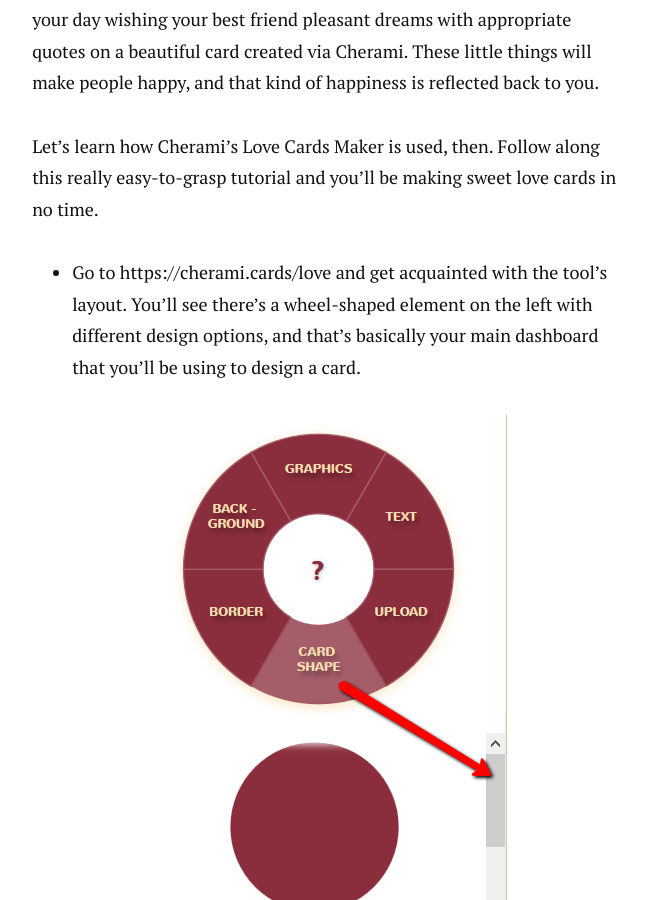
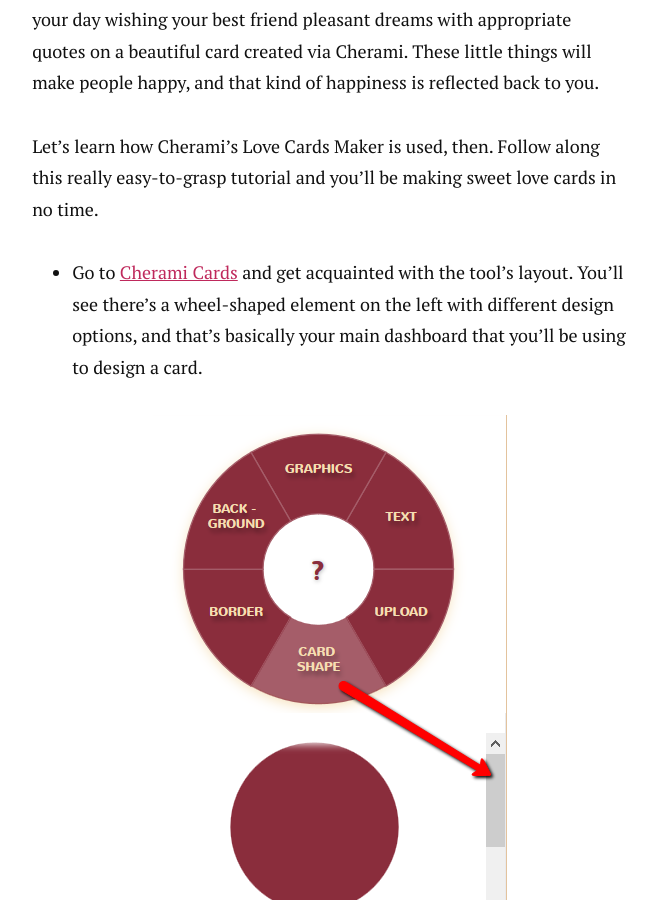
Before and after one commit to CheramiCards/blog, a Jekyll site: the page built from _posts/2016-07-22-Step-By-Step-Guide-to-Using-Cherami-Love-Cards-Maker.markdown, in a window 1280 px wide and 900 px high, scrolled down 705 px. Shown: the whole window, without its empty margins (310-967 px from the left). Built offline with Jekyll 4.4.1, drawn with Linux system fonts in a browser that asks for light colours; nearby versions of some CDN libraries; some of the changed lines change nothing that is shown.

Commit message:
Update 2016-07-22-Step-By-Step-Guide-to-Using-Cherami-Love-Cards-Maker.markdown

```diff
--- a/_posts/2016-07-22-Step-By-Step-Guide-to-Using-Cherami-Love-Cards-Maker.markdown
+++ b/_posts/2016-07-22-Step-By-Step-Guide-to-Using-Cherami-Love-Cards-Maker.markdown
@@ -8,7 +8,7 @@ So, you decided to stick around and give love ecards a chance. Wise decision. As
 
 Let’s learn how Cherami’s Love Cards Maker is used, then. Follow along this really easy-to-grasp tutorial and you’ll be making sweet love cards in no time.
 
- * Go to https://cherami.cards/love and get acquainted with the tool’s layout. You’ll see there’s a wheel-shaped element on the left with different design options, and that’s basically your main dashboard that you’ll be using to design a card.
+ * Go to [Cherami Cards](https://cherami.cards/love)  and get acquainted with the tool’s layout. You’ll see there’s a wheel-shaped element on the left with different design options, and that’s basically your main dashboard that you’ll be using to design a card.
 
 ![pure love cherami catds](http://blog.cherami.cards/assets/img/step/1.png#center)
 
```
